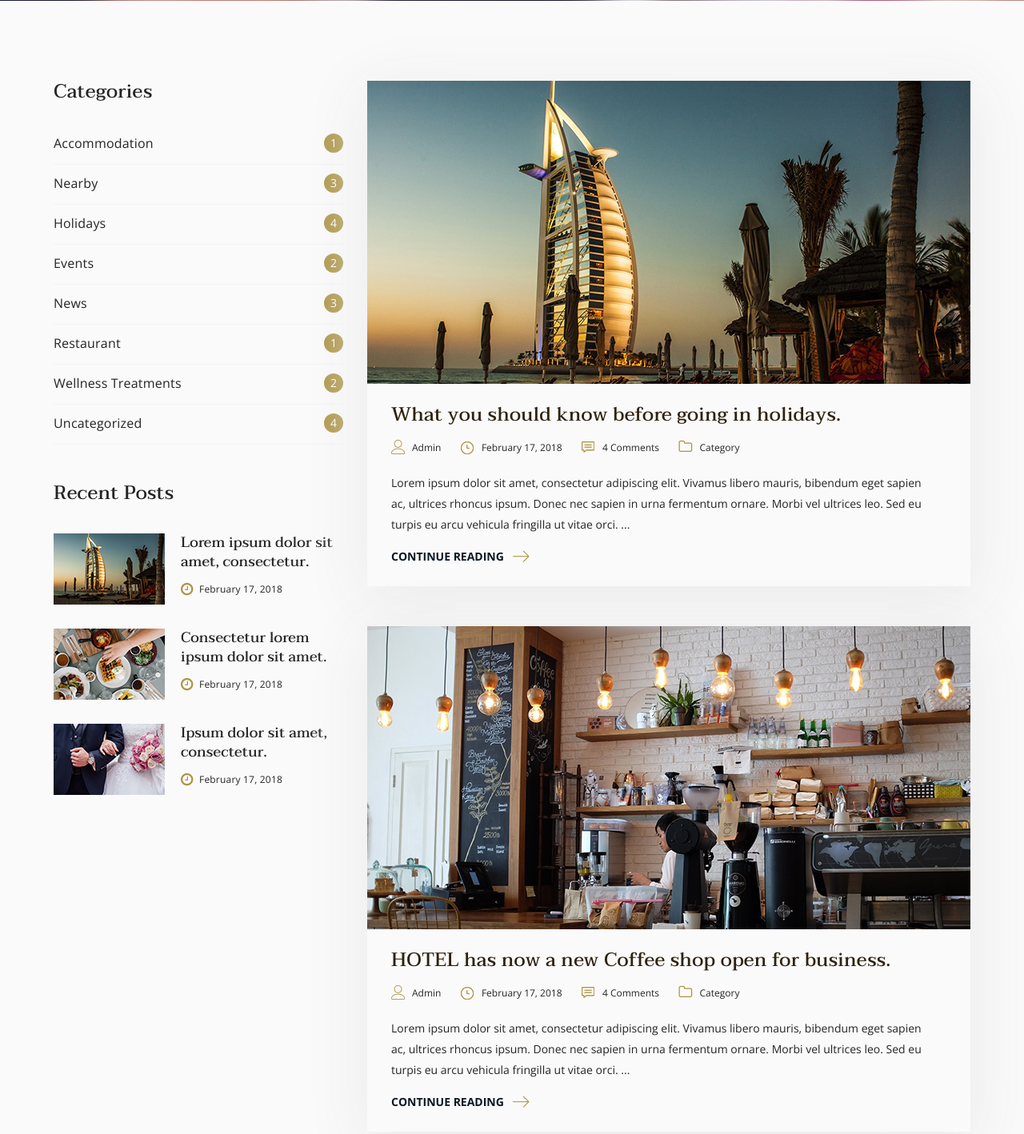
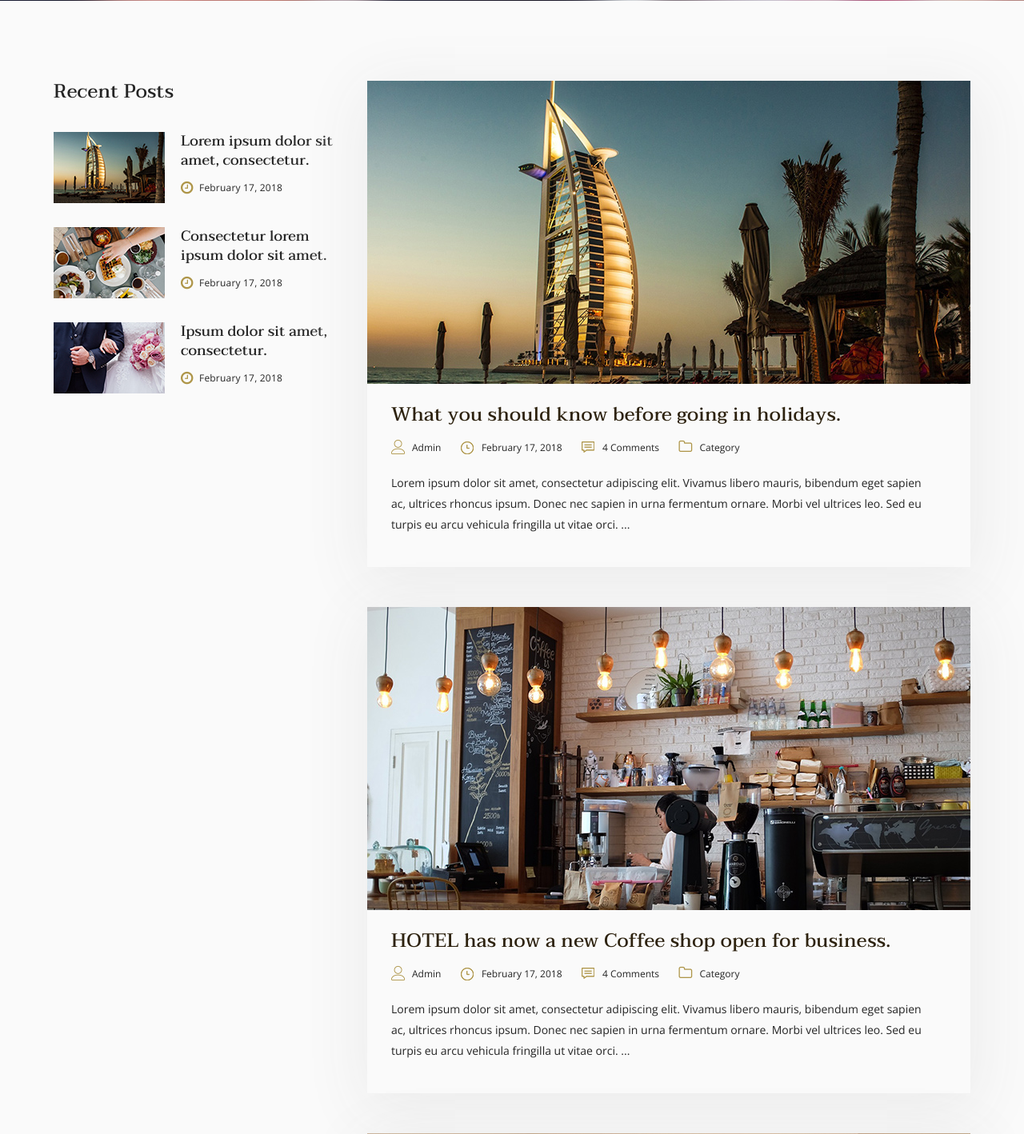
Before and after one commit to Aika8/Hotel_Booking_System, a PHP site: page /news.php in a window 1280 px wide. Shown: the part 427-1845 px from the top of the page at 80% size. Run offline with PHP 8.4, Linux system fonts and the light colour scheme; some libraries are stand-ins or nearby versions.

Commit message:
little changes

```diff
--- a/about-us.php
+++ b/about-us.php
@@ -133,7 +133,7 @@
                         <div class="staff-text">
                             <h5>Sarah Doe</h5>
                             <span>Hotel Manager</span>
-                            <a href="#"><i class="lnr lnr-arrow-right"></i></a>
+
                         </div>
                     </div>
                 </div>
@@ -145,7 +145,7 @@
                         <div class="staff-text">
                             <h5>Jessica Doe</h5>
                             <span>Reception Manager</span>
-                            <a href="#"><i class="lnr lnr-arrow-right"></i></a>
+
                         </div>
                     </div>
                 </div>
@@ -157,7 +157,7 @@
                         <div class="staff-text">
                             <h5>Jessica Doe</h5>
                             <span>It</span>
-                            <a href="#"><i class="lnr lnr-arrow-right"></i></a>
+
                         </div>
                     </div>
                 </div>
--- a/dashboard.php
+++ b/dashboard.php
@@ -31,7 +31,6 @@
                         <div class="col-xl-12">
                             <nav class="main-menu mobile-menu float-right">
                                 <ul>
-                                    <li><a href="">Profile</a></li>
                                     <li><a href="index.php">Logout</a></li>
                                 </ul>
                             </nav>
--- a/index.php
+++ b/index.php
@@ -61,7 +61,7 @@
                                 <h2>Wellness Center</h2>
                                 <p>Lorem ipsum dolor sit amet, consectetur adipis-cing elit. Mauris tincidunt consectetur
                                     turpis, eget consequat.</p>
-                                <a href="#" class="primary-btn fac-btn">Visit Center <i class="lnr lnr-arrow-right"></i></a>
+
                             </div>
                         </div>
                     </div>
@@ -71,7 +71,7 @@
                                 <h2>Wellness Center</h2>
                                 <p>Lorem ipsum dolor sit amet, consectetur adipis-cing elit. Mauris tincidunt consectetur
                                     turpis, eget consequat.</p>
-                                <a href="#" class="primary-btn fac-btn">Visit Center <i class="lnr lnr-arrow-right"></i></a>
+
                             </div>
                         </div>
                     </div>
--- a/news.php
+++ b/news.php
@@ -32,21 +32,6 @@
             <div class="row">
                 <div class="col-lg-4 col-md-6 order-2 order-lg-1">
                     <div class="side-bar">
-                        <div class="categories-item">
-                            <h4>Categories</h4>
-                            <div class="categories-list">
-                                <ul>
-                                    <li>Accommodation <span>1</span></li>
-                                    <li>Nearby <span>3</span></li>
-                                    <li>Holidays <span>4</span></li>
-                                    <li>Events <span>2</span></li>
-                                    <li>News <span>3</span></li>
-                                    <li>Restaurant <span>1</span></li>
-                                    <li>Wellness Treatments <span>2</span></li>
-                                    <li>Uncategorized <span>4</span></li>
-                                </ul>
-                            </div>
-                        </div>
                         <div class="recent-post">
                             <h4>Recent Posts</h4>
                             <div class="single-recent-post">
@@ -118,7 +103,7 @@
                                     bibendum eget sapien ac, ultrices rhoncus ipsum. Donec nec sapien in urna fermentum
                                     ornare. Morbi vel ultrices leo. Sed eu turpis eu arcu vehicula fringilla ut vitae
                                     orci. ...</p>
-                                <a href="#">Continue Reading <i class="lnr lnr-arrow-right"></i></a>
+
                             </div>
                         </div>
                         <div class="single-blog-post">
@@ -149,7 +134,7 @@
                                     bibendum eget sapien ac, ultrices rhoncus ipsum. Donec nec sapien in urna fermentum
                                     ornare. Morbi vel ultrices leo. Sed eu turpis eu arcu vehicula fringilla ut vitae
                                     orci. ...</p>
-                                <a href="#">Continue Reading <i class="lnr lnr-arrow-right"></i></a>
+
                             </div>
                         </div>
                         <div class="single-blog-post">
@@ -180,7 +165,7 @@
                                     bibendum eget sapien ac, ultrices rhoncus ipsum. Donec nec sapien in urna fermentum
                                     ornare. Morbi vel ultrices leo. Sed eu turpis eu arcu vehicula fringilla ut vitae
                                     orci. ...</p>
-                                <a href="#">Continue Reading <i class="lnr lnr-arrow-right"></i></a>
+
                             </div>
                         </div>
                     </div>
--- a/reports.php
+++ b/reports.php
@@ -23,10 +23,6 @@
       <label for="email">Name:</label>
        <input type="text" id="username" value="admin" class="form-control" name="name" readonly="readonly"/>
     </div>
-    <div class="form-group">
-      <label for="pwd">Password:</label>
-      <input type="password" class="form-control" id="pwd" placeholder="Enter password" name="pwd"value="qwerty">
-    </div>
   </form>
 </div>
 </body>
```
Also changed, not shown: gallery.php (+6 -12 lines), profile.php (deleted, +0 -12 lines), 1 other file.
